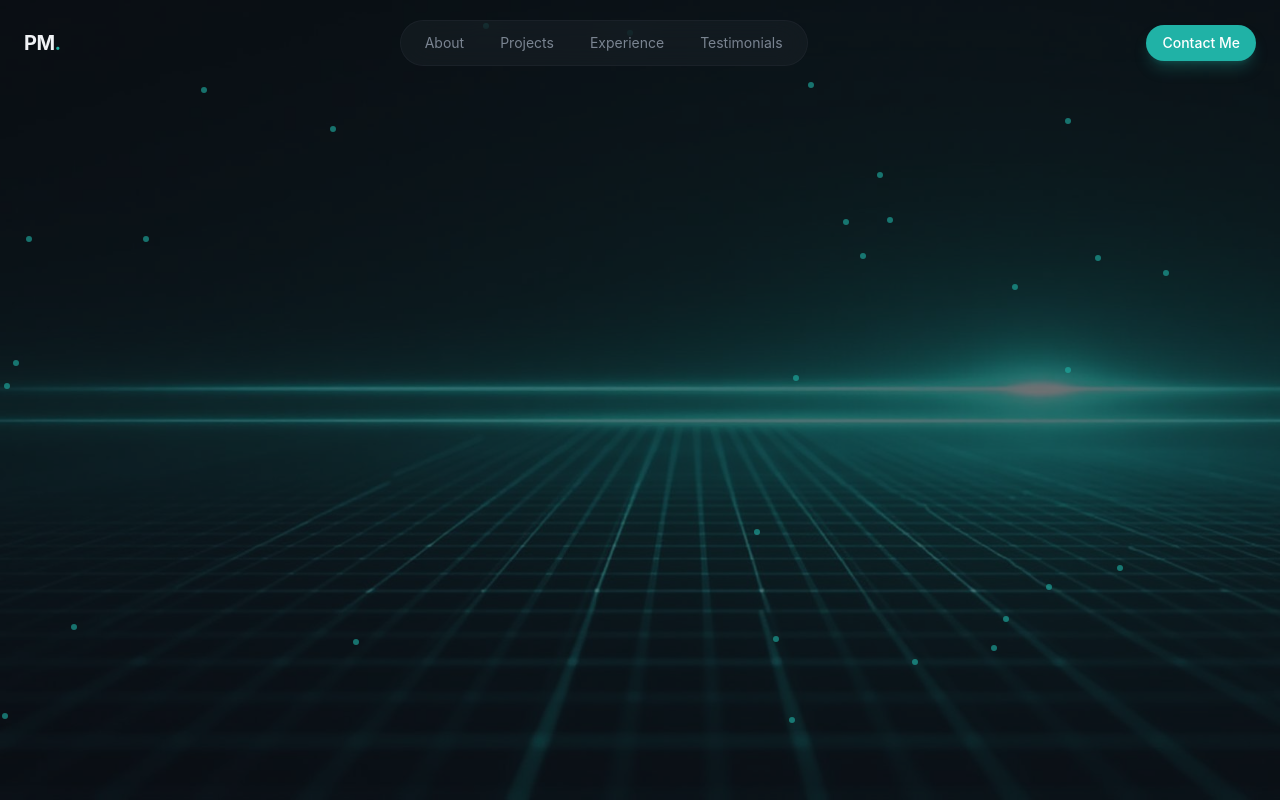
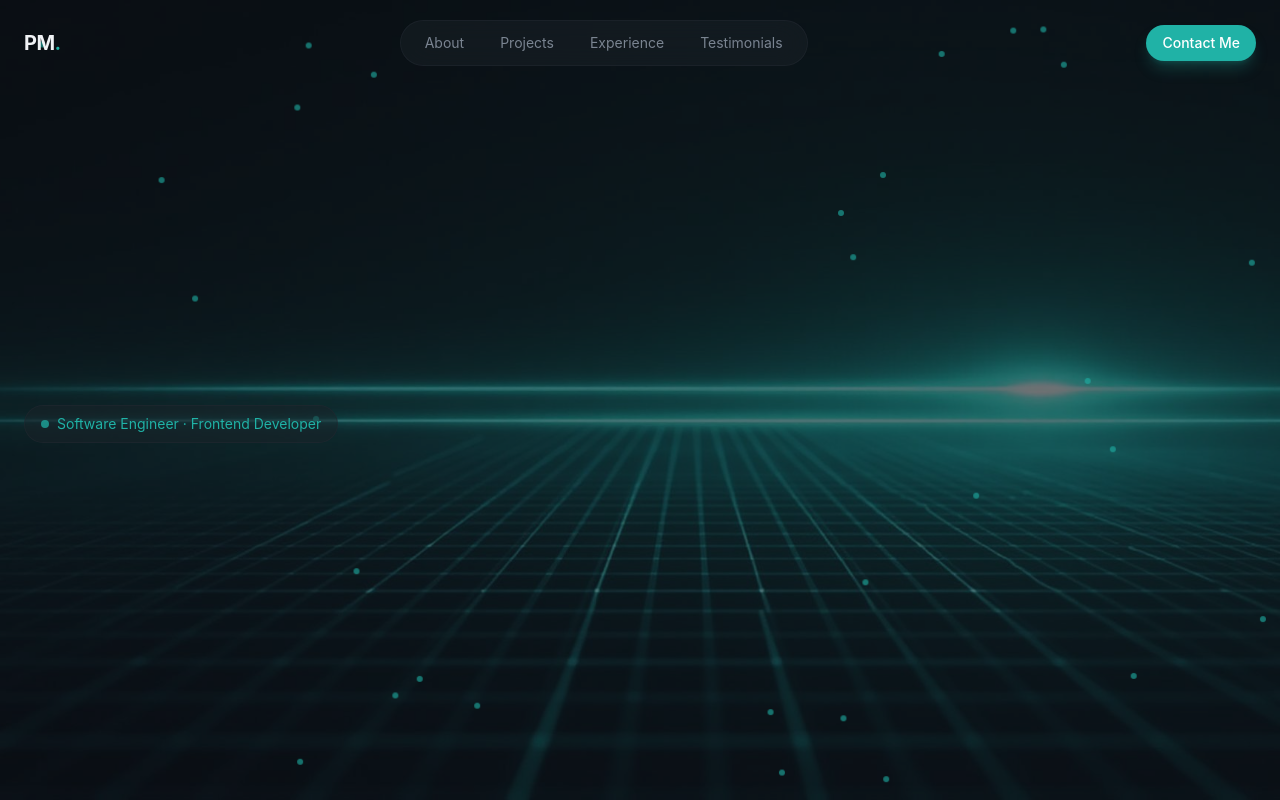
Before and after one commit to vipinverma-code/Portfolio-Website, a React (Vite) app: page / in a window 1280 px wide. Built offline with nearby package versions, Linux system fonts and the light colour scheme.

Commit message:
chnages done

```diff
--- a/src/index.css
+++ b/src/index.css
@@ -65,10 +65,26 @@ body {
         opacity: 1;
         transform: translateY(0);
         filter: blur(0);
+      }
+    }
+
+    @keyframes slow-drift {
+      0%,100% {
+        transform: translate(0,0);
+      }
+      25% {
+        transform: translate(20px, -30px);
 
       }
+      50%{
+        transform: translate(-15px, -20px);
+      }
+      75%{
+        transform: translate(30px, 10px);
+      }
+    }
 
-    }
+
     .animate-fade-in{
       animation: fade-in 0.8s ease-out both;
     }
--- a/src/sections/Hero.jsx
+++ b/src/sections/Hero.jsx
@@ -1,28 +1,50 @@
-import React from 'react'
+import React from "react";
 
 const Hero = () => {
   return (
-    <section className='relative min-h-screen flex items-center overflow-hidden'>
+    <section className="relative min-h-screen flex items-center overflow-hidden">
       {/* Bg */}
-      <div className='absolute inset-0 bg-gradient-to-b from-background/20 via-background/80 to-background'>
-
-        <img src="/hero-bg.jpg" alt="Hero image"
-         className='w-full h-full object-cover opacity-40'/>
+      <div className="absolute inset-0 bg-gradient-to-b from-background/20 via-background/80 to-background">
+        <img
+          src="/hero-bg.jpg"
+          alt="Hero image"
+          className="w-full h-full object-cover opacity-40"
+        />
       </div>
 
       {/* Green Dots */}
-      <div className='absolute inset-0 overflow:hidden pointer-events-none'>
-        {[...Array(30)].map((_,i)=>(
-          <div className="absolute w-1.5 h-1.5 rounded-full opacity-60"
-          style={{
-            backgroundColor: "#20B2A6",
-            left:`${Math.random() *100}%`,
-            top: `${Math.random() *100}%`,
-          }}
+      <div className="absolute inset-0 overflow:hidden pointer-events-none">
+        {[...Array(30)].map((_, i) => (
+          <div
+            className="absolute w-1.5 h-1.5 rounded-full opacity-60"
+            style={{
+              backgroundColor: "#20B2A6",
+              left: `${Math.random() * 100}%`,
+              top: `${Math.random() * 100}%`,
+              animation: `slow-drift ${15 + Math.random() * 20}s
+              ease-in-out infinite`,
+              animationDelay: `${Math.random() * 5}s`,
+            }}
           />
         ))}
       </div>
+
+      {/* Content */}
+
+      <div className="container mx-auto px-6 pt-32 pb-20 relative z-10">
+        <div className="grid lg:grid-cols-2 gap-12 items-center">
+          {/* Left Column - Text Content */}
+          <div className="space-y-8">
+            <div className="animate-fade-in">
+              <span className="inline-flex items-center gap-2 px-4 py-2 rounded-full glass text-sm text-primary">
+                <span className="w-2 h-2 bg-primary rounded-full animate-pulse"></span>
+                Software Engineer · Frontend Developer
+              </span>
+            </div>
+          </div>
+        </div>
+      </div>
     </section>
-  )
-}
-export default Hero
+  );
+};
+export default Hero;
```
